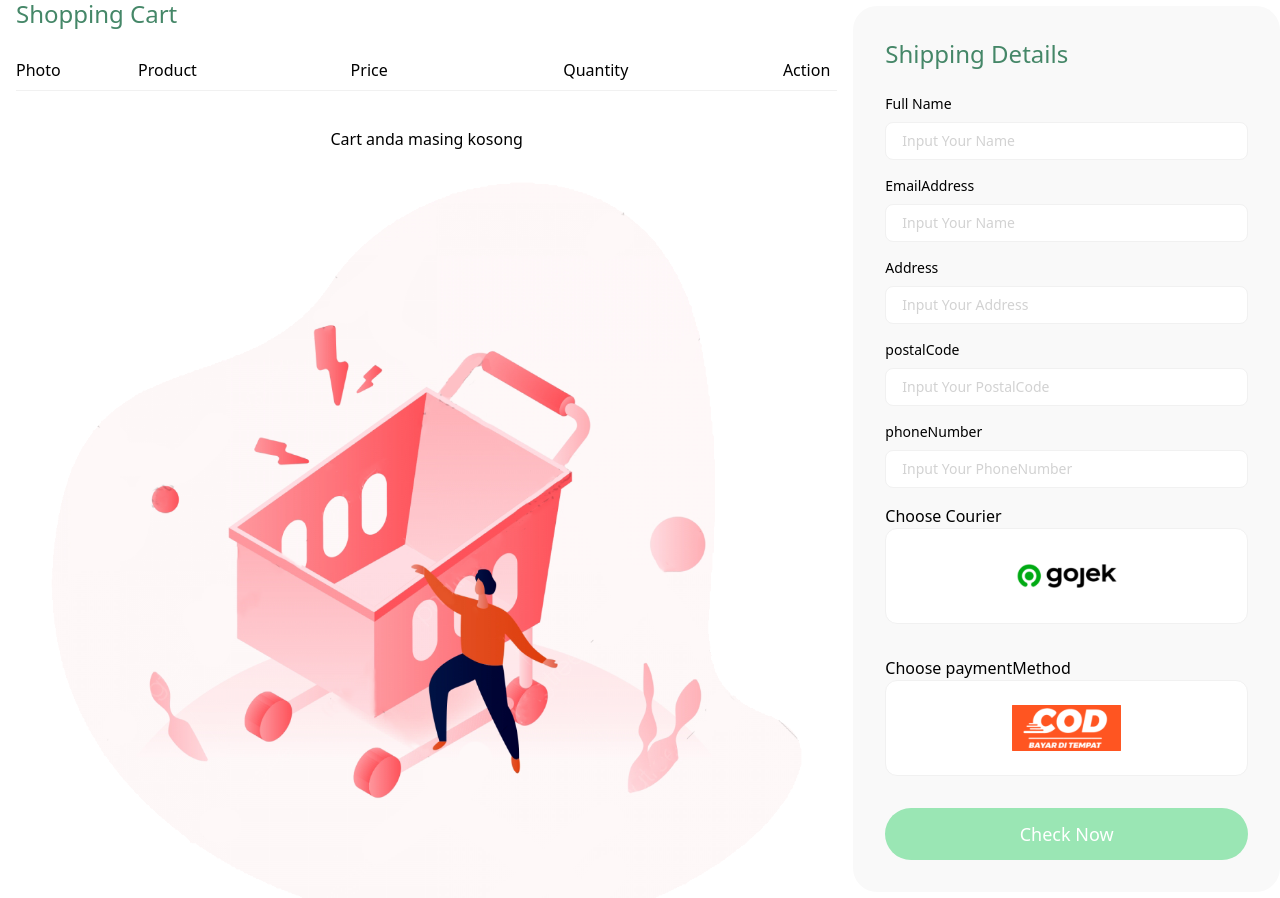
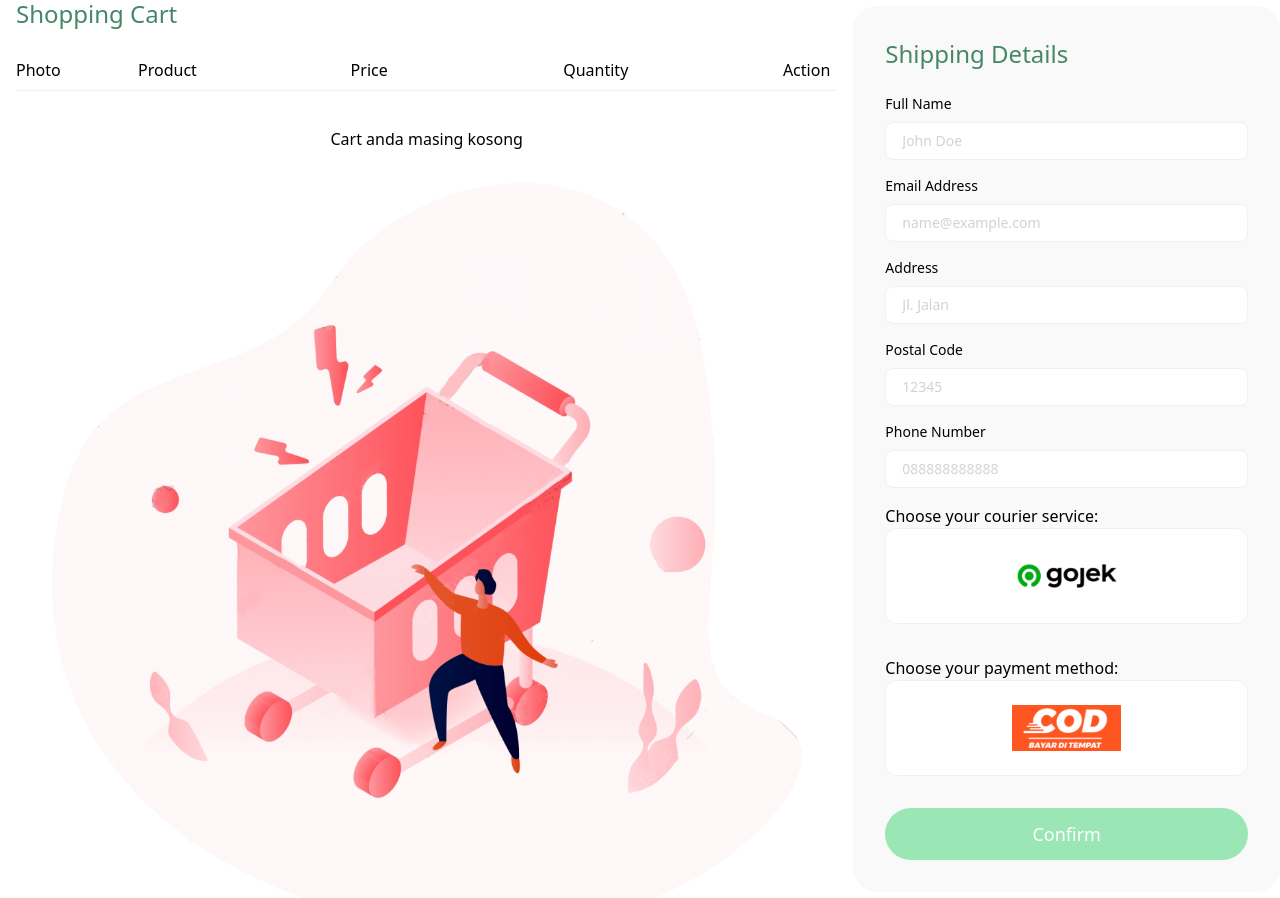
Before and after one commit to Bilal-Ghiffari/NineFress, a React (Create React App) app: page /cart in a window 1280 px wide. Shown: the part 320-1218 px from the top of the page. Built offline with nearby package versions, Linux system fonts and the light colour scheme.

Commit message:
edited cart and item details

```diff
--- a/src/Format/numbering.js
+++ /dev/null
@@ -1,6 +0,0 @@
-if (!Number.hasOwnProperty("numbring"))
-Number.prototype.numbering = function (decimals = 0){
-    const numbering = new Intl.NumberFormat(navigator.language);
-
-    return numbering.format(this)
-}
--- /dev/null
+++ b/src/Format/numbring.js
@@ -0,0 +1,7 @@
+/* eslint-disable no-extend-native */
+if (!Number.hasOwnProperty("numbring"))
+Number.prototype.numbring = function (decimals = 0){
+    const numbring = new Intl.NumberFormat(navigator.language);
+
+    return numbring.format(this)
+}
--- a/src/Parts/Cart/ShippingDetails.js
+++ b/src/Parts/Cart/ShippingDetails.js
@@ -7,8 +7,15 @@ import useForm from 'Helper/Hooks/useForm';
 
 export default function ShippingDetails() {
     const history = useHistory()
-    const {dispatch} = useGlobalContext();
+    const {state, dispatch} = useGlobalContext();
     // const {run, data} = useAsnyc()
+
+    const itemsOnCart = [];
+
+    Object.keys(state.cart).map((key) => {
+        let item = state.cart[key];
+        itemsOnCart.push({ qty: item.qty, _id: item._id, title: item.id_product_ref.title });
+    })
 
     const {state: payload, UpdateState} = useForm({
         fullName: "",
@@ -18,6 +25,7 @@ export default function ShippingDetails() {
         phoneNumber: "",
         courier: "",
         paymentMethod: "",
+        items: itemsOnCart
     })
 
     console.log(payload)
@@ -64,19 +72,19 @@ export default function ShippingDetails() {
                             value={payload.fullName}
                             name="fullName"
                             className="border border-gray-200 rounded-lg px-4 py-2 bg-white text-sm focus:outline-blue-200 focus:outline-none"
-                            placeholder="Input Your Name"
+                            placeholder="John Doe"
                         />
                     </div>
                     <div className="flex flex-col mb-4">
                         <label htmlFor="emailAddress" className="text-sm mb-2">
-                            EmailAddress
+                            Email Address
                         </label>
                         <input type="email"
                             onChange={UpdateState}
                             value={payload.emailAddress}
                             name="emailAddress"
                             className="border border-gray-200 rounded-lg px-4 py-2 bg-white text-sm focus:outline-blue-200 focus:outline-none"
-                            placeholder="Input Your Name"
+                            placeholder="name@example.com"
                         />
                     </div>
                     <div className="flex flex-col mb-4">
@@ -88,37 +96,37 @@ export default function ShippingDetails() {
                             value={payload.address}
                             name="address"
                             className="border border-gray-200 rounded-lg px-4 py-2 bg-white text-sm focus:outline-blue-200 focus:outline-none"
-                            placeholder="Input Your Address"
+                            placeholder="Jl. Jalan"
                         />
                     </div>
                     <div className="flex flex-col mb-4">
                         <label htmlFor="postalCode" className="text-sm mb-2">
-                            postalCode
+                            Postal Code
                         </label>
                         <input type="number"
                             onChange={UpdateState}
                             value={payload.postalCode}
                             name="postalCode"
                             className="border border-gray-200 rounded-lg px-4 py-2 bg-white text-sm focus:outline-blue-200 focus:outline-none"
-                            placeholder="Input Your PostalCode"
+                            placeholder="12345"
                         />
                     </div>
                     <div className="flex flex-col mb-4">
                         <label htmlFor="phoneNumber" className="text-sm mb-2">
-                            phoneNumber
+                            Phone Number
                         </label>
                         <input type="tel"
                             onChange={UpdateState}
                             value={payload.phoneNumber}
                             name="phoneNumber"
                             className="border border-gray-200 rounded-lg px-4 py-2 bg-white text-sm focus:outline-blue-200 focus:outline-none"
-                            placeholder="Input Your PhoneNumber"
+                            placeholder="088888888888"
                         />
                     </div>
 
                     <div className="flex flex-col mb-4">
                         <label htmlFor="courier">
-                            Choose Courier
+                            Choose your courier service:
                         </label>
                         <div className="flex -mx-2">
                             <div className="px-2 w-full h-24 mb-4">
@@ -140,7 +148,7 @@ export default function ShippingDetails() {
 
                     <div className="flex flex-col mb-4">
                         <label htmlFor="paymentMethod">
-                            Choose paymentMethod
+                            Choose your payment method:
                         </label>
                         <div className="flex -mx-2">
                             <div className="px-2 w-full h-24 mb-4">
@@ -165,7 +173,7 @@ export default function ShippingDetails() {
                         disabled={!isSumbitDisabled}
                         className="bg-green-300 text-white hover:bg-green-500 focus:outline-none w-full py-3 rounded-full text-lg focus:text-black transition-all duration-300 px-6"
                     >
-                        Check Now
+                        Confirm
                     </button>
                 </div>
                 </form>
--- a/src/Parts/DetailsCabe/ReletedProduct.js
+++ b/src/Parts/DetailsCabe/ReletedProduct.js
@@ -44,7 +44,7 @@ export default function ReletedProduct({data}) {
                                         <div className="px-3 flex-none" style={{width: 320}} key={item._id}>
                                             <div className="rounded-xl p-4 pb-8 relative bg-white">
                                                 <div className="rounded-xl overflow-hidden card-shadow w-full h-36">
-                                                    <img src={item.imageUrl} alt="Image-Sejenis Product" className="w-full h-full object-cover object-center" />
+                                                    <img src={item.altImageUrl} alt="Product Sejenis" className="w-full h-full object-cover object-center" />
                                                 </div>
                                                 <h5 className="text-lg font-semibold mt-4">{item.title}</h5>
                                                 <span className="">{item.price}</span> <br />
```
Also changed, not shown: src/Parts/Cart/ListCart.js (+27 -12 lines), 1 other file (tests, documents, lock files or other folders).
